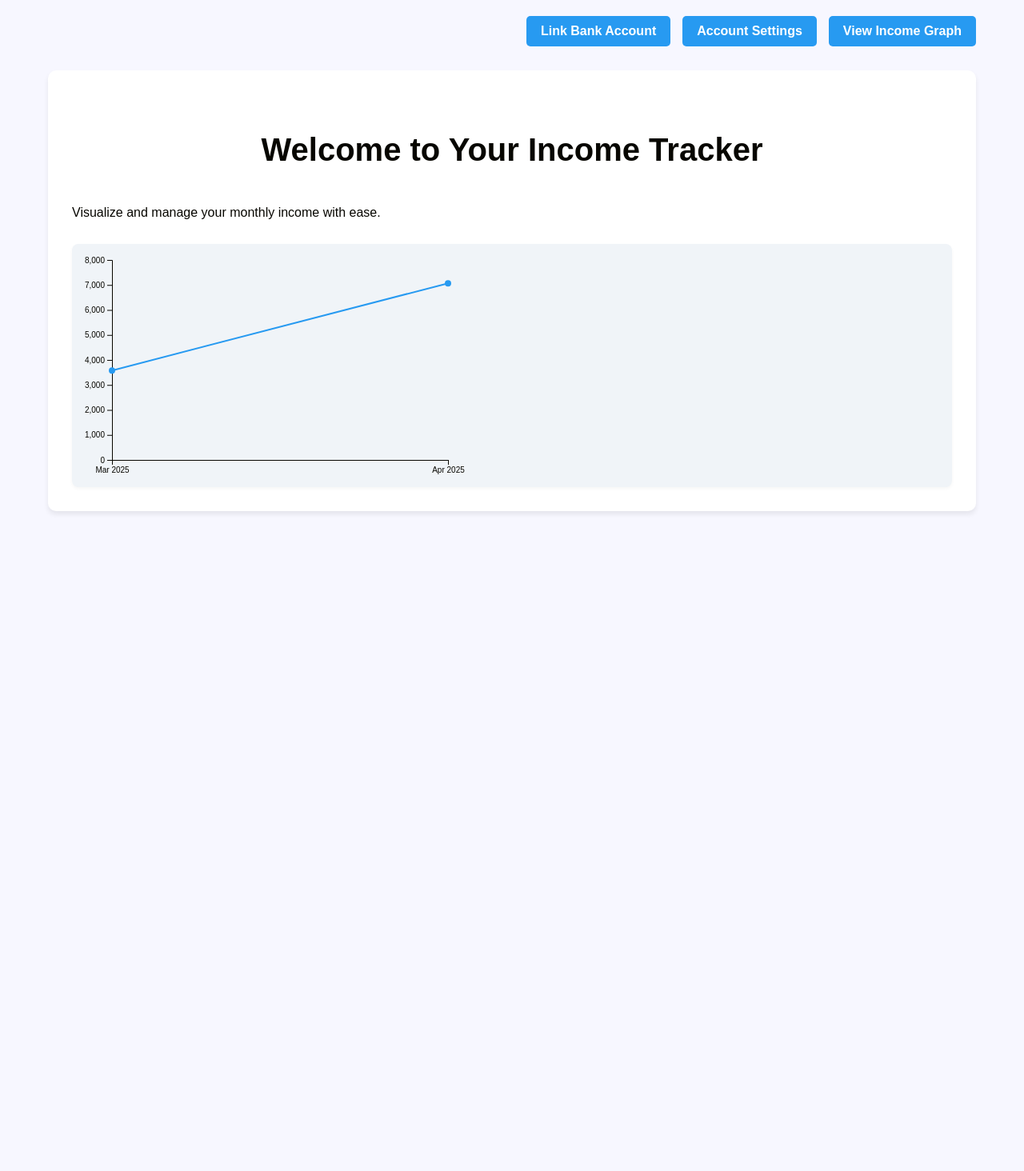
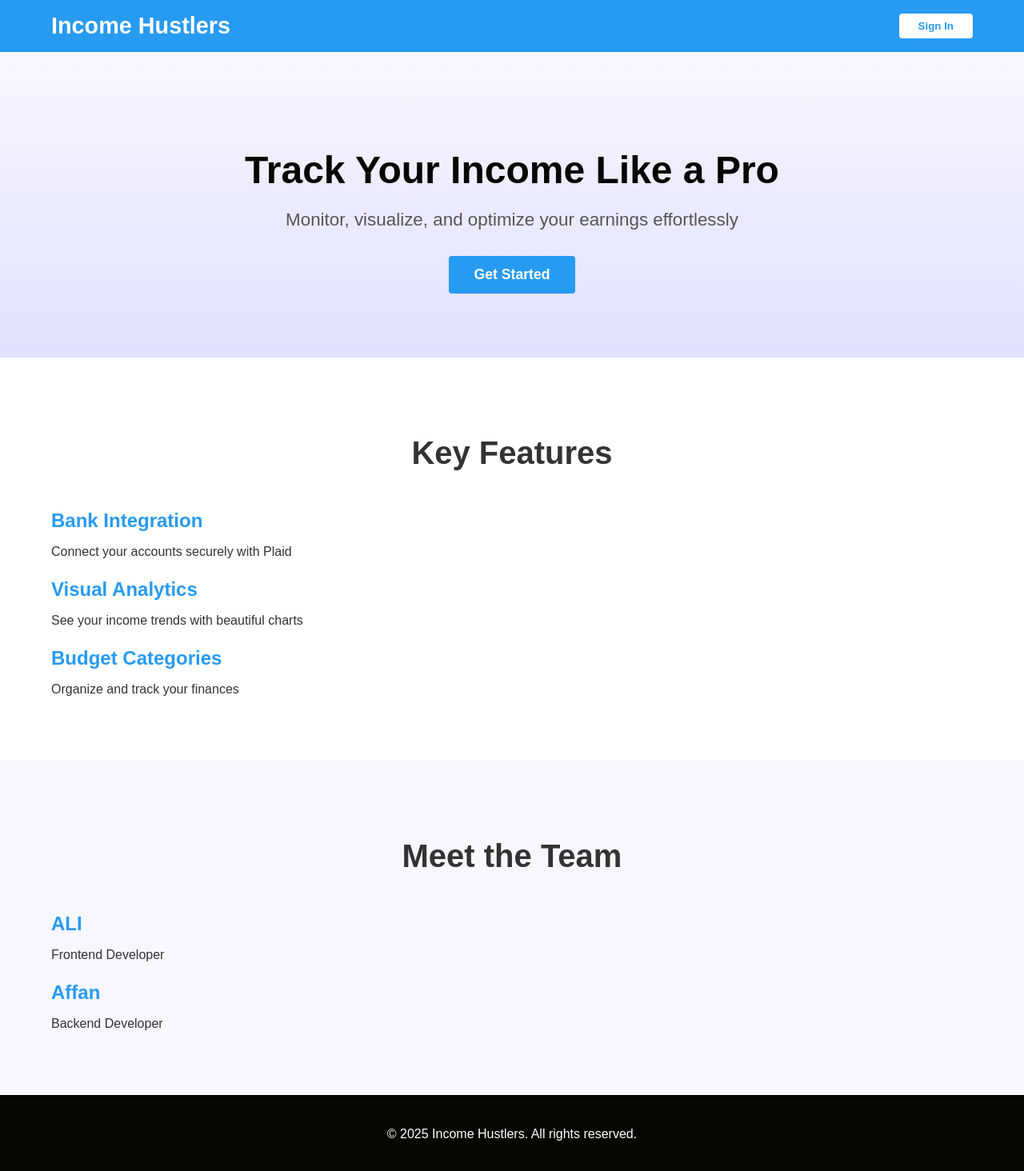
Before and after one commit to khamseaffan/Dragon_hacks, a React (Vite) app in the folder frontend/: page / in a window 1280 px wide. Shown: the top 1464 px of the page at 80% size. Before the commit the page ends 800 px from the top, so only its background shows below. Built offline with nearby package versions, Linux system fonts and the light colour scheme; no server answers.

Commit message:
landing_page

```diff
--- a/frontend/src/App.tsx
+++ b/frontend/src/App.tsx
@@ -1,12 +1,31 @@
 // import Login from "./components/Login.tsx";
 // import Logout from "./components/Logout.tsx";
 // import UserProfile from "./components/UserProfile.tsx";
+// import Home from "./components/Home.tsx";
+
+// export default function App() {
+//   return (
+//     <div className="App">
+//       <Home />
+//     </div>
+//   )
+// }
+
+// --------new code
+import { useAuth0 } from "@auth0/auth0-react";
 import Home from "./components/Home.tsx";
+import LandingPage from "./components/LandingPage.tsx";
 
 export default function App() {
+  const { isAuthenticated, isLoading } = useAuth0();
+
+  if (isLoading) {
+    return <div className="loading">Loading...</div>;
+  }
+
   return (
     <div className="App">
-      <Home />
+      {isAuthenticated ? <Home /> : <LandingPage />}
     </div>
-  )
+  );
 }
--- /dev/null
+++ b/frontend/src/components/LandingPage.tsx
@@ -0,0 +1,144 @@
+import { useAuth0 } from "@auth0/auth0-react";
+import "./LandingPage.css"; // Keep this import
+
+export default function LandingPage() {
+  const { loginWithRedirect } = useAuth0();
+
+  // Define inline styles
+  const styles = {
+    page: {
+      fontFamily: 'Arial, sans-serif',
+      color: '#333',
+      minHeight: '100vh',
+      display: 'flex',
+      flexDirection: 'column' as const,
+    },
+    header: {
+      display: 'flex',
+      justifyContent: 'space-between',
+      alignItems: 'center',
+      padding: '1rem 5%',
+      backgroundColor: '#279AF1',
+      color: 'white',
+    },
+    logo: {
+      fontSize: '1.8rem',
+      fontWeight: 'bold',
+    },
+    loginButton: {
+      backgroundColor: 'white',
+      color: '#279AF1',
+      border: 'none',
+      padding: '0.5rem 1.5rem',
+      borderRadius: '4px',
+      fontWeight: 'bold',
+      cursor: 'pointer',
+    },
+    heroSection: {
+      padding: '5rem 1rem',
+      textAlign: 'center' as const,
+      background: 'linear-gradient(to bottom, #F7F7FF, #E0E0FF)',
+    },
+    h1: {
+      fontSize: '3rem',
+      marginBottom: '1rem',
+      color: '#070600',
+    },
+    subtitle: {
+      fontSize: '1.4rem',
+      marginBottom: '2rem',
+      color: '#555',
+    },
+    ctaButton: {
+      backgroundColor: '#279AF1',
+      color: 'white',
+      border: 'none',
+      padding: '0.8rem 2rem',
+      borderRadius: '4px',
+      fontSize: '1.1rem',
+      fontWeight: 'bold',
+      cursor: 'pointer',
+    },
+    featuresSection: {
+      padding: '4rem 5%',
+      backgroundColor: 'white',
+    },
+    teamSection: {
+      padding: '4rem 5%',
+      backgroundColor: '#F7F7FF',
+    },
+    h2: {
+      fontSize: '2.5rem',
+      textAlign: 'center' as const,
+      marginBottom: '3rem',
+    },
+    h3: {
+      fontSize: '1.5rem',
+      marginBottom: '0.5rem',
+      color: '#279AF1',
+    },
+    footer: {
+      backgroundColor: '#070600',
+      color: 'white',
+      textAlign: 'center' as const,
+      padding: '1.5rem',
+      marginTop: 'auto',
+    }
+  };
+
+  return (
+    <div style={styles.page}>
+      <header style={styles.header}>
+        <div style={styles.logo}>Income Hustlers</div>
+        <button
+          style={styles.loginButton}
+          onClick={() => loginWithRedirect()}
+        >
+          Sign In
+        </button>
+      </header>
+
+      <main>
+        <section style={styles.heroSection}>
+          <h1 style={styles.h1}>Track Your Income Like a Pro</h1>
+          <p style={styles.subtitle}>Monitor, visualize, and optimize your earnings effortlessly</p>
+          <button
+            style={styles.ctaButton}
+            onClick={() => loginWithRedirect()}
+          >
+            Get Started
+          </button>
+        </section>
+
+        <section style={styles.featuresSection}>
+          <h2 style={styles.h2}>Key Features</h2>
+          <div>
+            <h3 style={styles.h3}>Bank Integration</h3>
+            <p>Connect your accounts securely with Plaid</p>
+
+            <h3 style={styles.h3}>Visual Analytics</h3>
+            <p>See your income trends with beautiful charts</p>
+
+            <h3 style={styles.h3}>Budget Categories</h3>
+            <p>Organize and track your finances</p>
+          </div>
+        </section>
+
+        <section style={styles.teamSection}>
+          <h2 style={styles.h2}>Meet the Team</h2>
+          <div>
+            <h3 style={styles.h3}>ALI</h3>
+            <p>Frontend Developer</p>
+
+            <h3 style={styles.h3}>Affan</h3>
+            <p>Backend Developer</p>
+          </div>
+        </section>
+      </main>
+
+      <footer style={styles.footer}>
+        <p>&copy; 2025 Income Hustlers. All rights reserved.</p>
+      </footer>
+    </div>
+  );
+}
```
Also changed, not shown: frontend/src/components/LandingPage.css (added).
